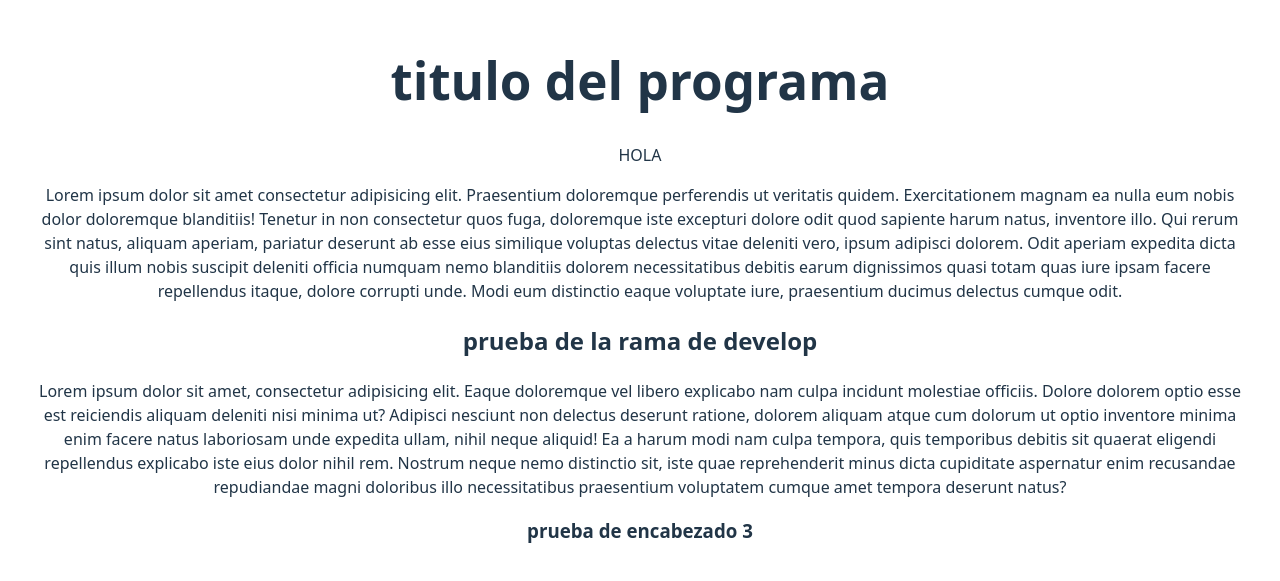
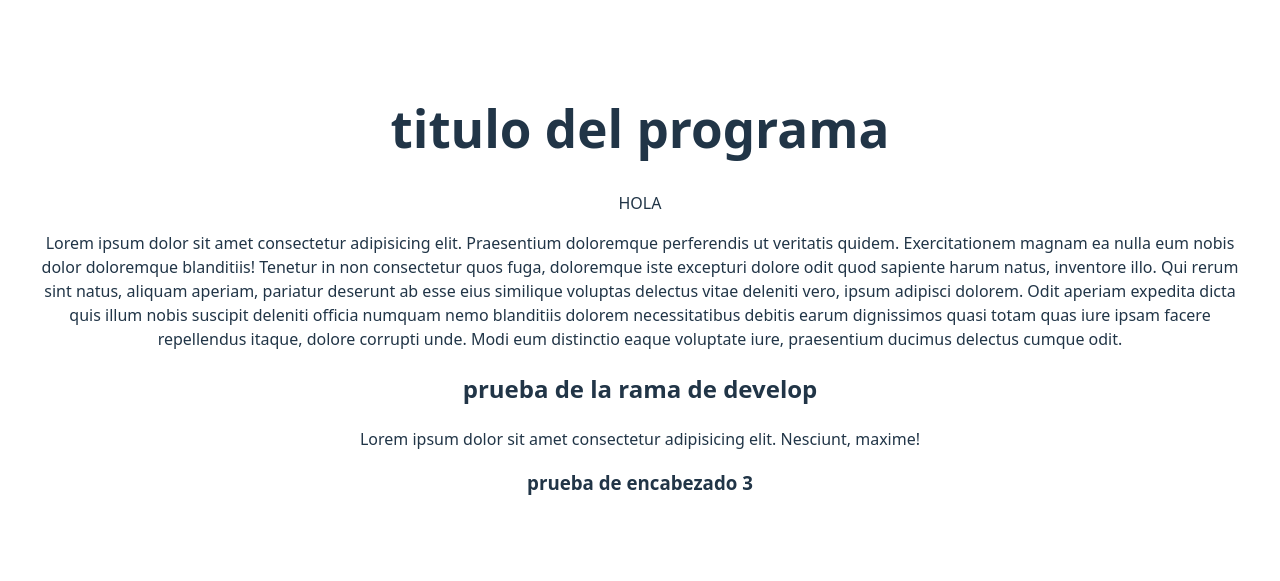
Before and after one commit to JosueRa26/Profile, a React (Vite) app: page / in a window 1280 px wide. Shown: the part 109-690 px from the top of the page. Built offline with nearby package versions, Linux system fonts and the light colour scheme.

Commit message:
update app.tsx

```diff
--- a/src/App.tsx
+++ b/src/App.tsx
@@ -20,17 +20,7 @@
       </p>
       <h2>prueba de la rama de develop</h2>
       <p>
-        Lorem ipsum dolor sit amet, consectetur adipisicing elit. Eaque
-        doloremque vel libero explicabo nam culpa incidunt molestiae officiis.
-        Dolore dolorem optio esse est reiciendis aliquam deleniti nisi minima
-        ut? Adipisci nesciunt non delectus deserunt ratione, dolorem aliquam
-        atque cum dolorum ut optio inventore minima enim facere natus laboriosam
-        unde expedita ullam, nihil neque aliquid! Ea a harum modi nam culpa
-        tempora, quis temporibus debitis sit quaerat eligendi repellendus
-        explicabo iste eius dolor nihil rem. Nostrum neque nemo distinctio sit,
-        iste quae reprehenderit minus dicta cupiditate aspernatur enim
-        recusandae repudiandae magni doloribus illo necessitatibus praesentium
-        voluptatem cumque amet tempora deserunt natus?
+        Lorem ipsum dolor sit amet consectetur adipisicing elit. Nesciunt, maxime!
       </p>
       <h3>prueba de encabezado 3</h3>
     </>
```
Also changed, not shown: prueba.html (added, +12 -0 lines).
